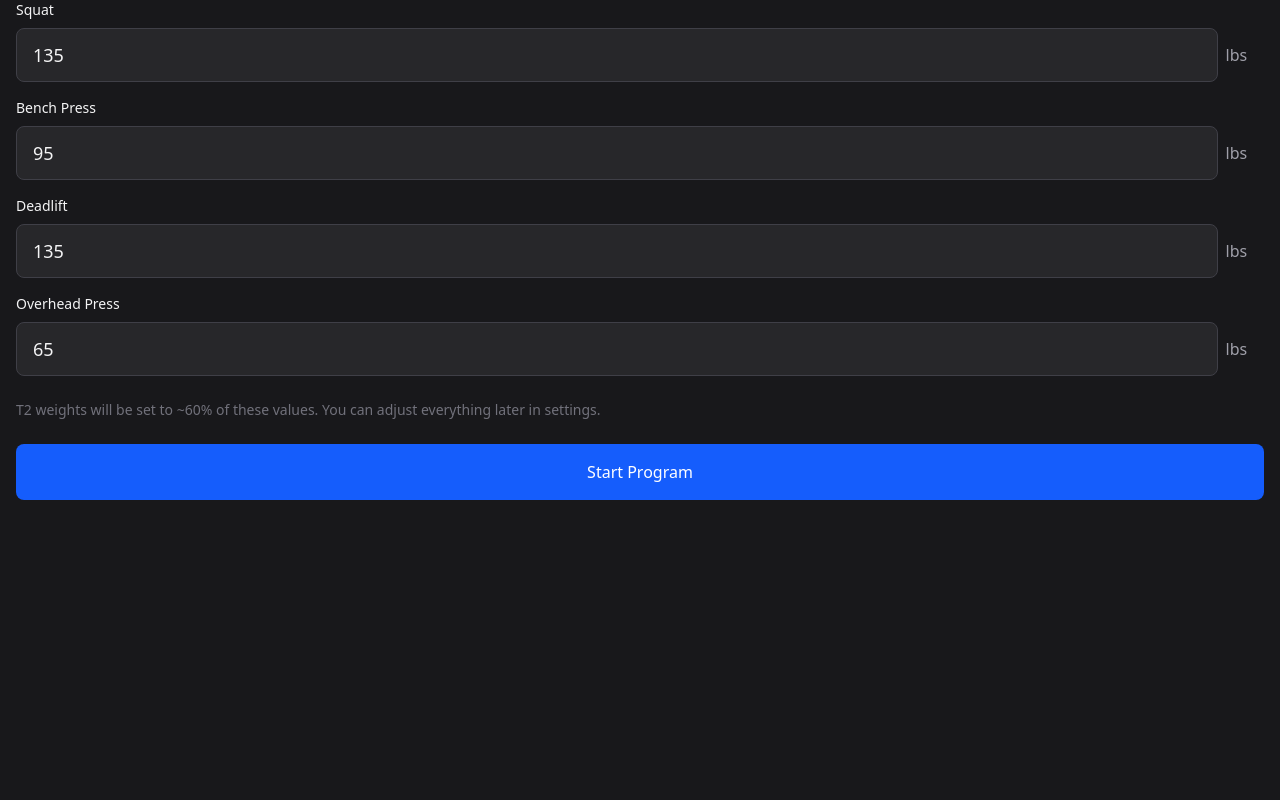
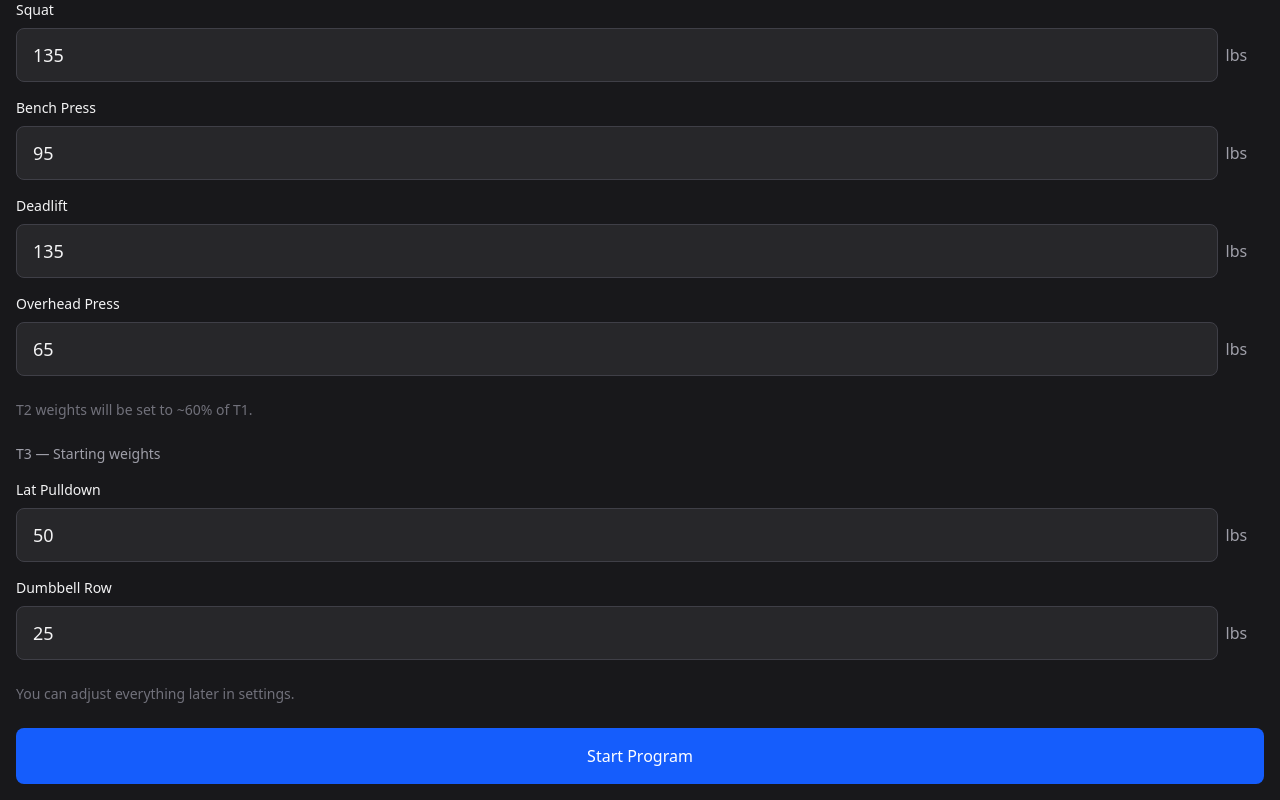
Before and after one commit to ColinPeyrat/gzclp-tracker, a React (Vite) app: page /setup in a window 1280 px wide. Shown: the part 352-1152 px from the top of the page. Before the commit the page ends 868 px from the top, so only its background shows below. Built offline with nearby package versions, Linux system fonts and the light colour scheme.

Commit message:
Add T3 setup inputs and plate weight suggestions
- Add lat pulldown and dumbbell row inputs to setup page
- Suggest 85% of 5RM for T1 starting weights
- Add 0.5kg plate option
- Show closest achievable weight when plates can't match target
- Allow updating workout weight to suggested weight

```diff
--- a/src/components/workout/ExerciseCard.tsx
+++ b/src/components/workout/ExerciseCard.tsx
@@ -9,6 +9,7 @@ interface ExerciseCardProps {
   availablePlates: number[]
   unit: WeightUnit
   onCompleteSet: (setIndex: number, reps: number) => void
+  onWeightChange?: (newWeight: number) => void
 }
 
 const tierColors: Record<Tier, string> = {
@@ -23,6 +24,7 @@ export function ExerciseCard({
   availablePlates,
   unit,
   onCompleteSet,
+  onWeightChange,
 }: ExerciseCardProps) {
   const exerciseName = getExerciseName(exercise.liftId, exercise.tier)
   const completedSets = exercise.sets.filter((s) => s.completed).length
@@ -47,6 +49,7 @@ export function ExerciseCard({
           barWeight={barWeight}
           availablePlates={availablePlates}
           unit={unit}
+          onWeightChange={onWeightChange}
         />
       )}
 
--- a/src/hooks/useWorkoutSession.ts
+++ b/src/hooks/useWorkoutSession.ts
@@ -19,6 +19,7 @@ interface UseWorkoutSessionReturn {
   completeSet: (setIndex: number, reps: number) => void
   failSet: (setIndex: number) => void
   failRemainingCurrentExerciseSets: () => void
+  updateCurrentExerciseWeight: (newWeight: number) => void
   nextExercise: () => void
   prevExercise: () => void
   finishWorkout: () => Workout | null
@@ -151,6 +152,18 @@ export function useWorkoutSession(): UseWorkoutSessionReturn {
     })
   }, [currentExerciseIndex])
 
+  const updateCurrentExerciseWeight = useCallback((newWeight: number) => {
+    setWorkout((prev) => {
+      if (!prev) return null
+      const exercises = [...prev.exercises]
+      exercises[currentExerciseIndex] = {
+        ...exercises[currentExerciseIndex],
+        weightLbs: newWeight,
+      }
+      return { ...prev, exercises }
+    })
+  }, [currentExerciseIndex])
+
   const nextExercise = useCallback(() => {
     setCurrentExerciseIndex((prev) =>
       prev < (workout?.exercises.length ?? 1) - 1 ? prev + 1 : prev
@@ -175,6 +188,7 @@ export function useWorkoutSession(): UseWorkoutSessionReturn {
     completeSet,
     failSet,
     failRemainingCurrentExerciseSets,
+    updateCurrentExerciseWeight,
     nextExercise,
     prevExercise,
     finishWorkout,
--- a/src/lib/plates.ts
+++ b/src/lib/plates.ts
@@ -2,6 +2,7 @@ export interface PlateResult {
   perSide: number[]
   totalWeight: number
   achievable: boolean
+  suggestedWeight?: number
 }
 
 export function calculatePlates(
@@ -12,7 +13,7 @@ export function calculatePlates(
   const weightPerSide = (targetWeight - barWeight) / 2
 
   if (weightPerSide < 0) {
-    return { perSide: [], totalWeight: barWeight, achievable: false }
+    return { perSide: [], totalWeight: barWeight, achievable: false, suggestedWeight: barWeight }
   }
 
   if (weightPerSide === 0) {
@@ -21,6 +22,7 @@ export function calculatePlates(
 
   // Sort plates from largest to smallest
   const sortedPlates = [...availablePlates].sort((a, b) => b - a)
+  const smallestPlate = sortedPlates[sortedPlates.length - 1]
 
   const perSide: number[] = []
   let remaining = weightPerSide
@@ -35,6 +37,13 @@ export function calculatePlates(
   const achievable = remaining === 0
   const actualPerSide = perSide.reduce((sum, p) => sum + p, 0)
   const totalWeight = barWeight + actualPerSide * 2
+
+  if (!achievable) {
+    // Find closest achievable weight above target by adding smallest plate
+    const suggestedPerSide = [...perSide, smallestPlate]
+    const suggestedWeight = barWeight + suggestedPerSide.reduce((sum, p) => sum + p, 0) * 2
+    return { perSide, totalWeight, achievable, suggestedWeight }
+  }
 
   return { perSide, totalWeight, achievable }
 }
--- a/src/lib/units.ts
+++ b/src/lib/units.ts
@@ -14,7 +14,7 @@ export const UNIT_CONFIG = {
   kg: {
     label: 'kg',
     barWeight: 20,
-    plates: [20, 15, 10, 5, 2.5, 1.25],
+    plates: [20, 15, 10, 5, 2.5, 1.25, 0.5],
     incrementT1Upper: 2.5,
     incrementT1Lower: 5,
     incrementT2Upper: 1.25,
@@ -50,6 +50,8 @@ export function getDefaultStartingWeights(unit: WeightUnit) {
       bench: 40,
       deadlift: 60,
       ohp: 30,
+      latPulldown: 25,
+      dbRow: 12.5,
     }
   }
   return {
@@ -57,5 +59,7 @@ export function getDefaultStartingWeights(unit: WeightUnit) {
     bench: 95,
     deadlift: 135,
     ohp: 65,
+    latPulldown: 50,
+    dbRow: 25,
   }
 }
--- a/src/pages/Setup.tsx
+++ b/src/pages/Setup.tsx
@@ -80,7 +80,7 @@ export function Setup() {
         </div>
 
         <div className="space-y-4">
-          <p className="text-sm text-zinc-400">T1 Starting Weights</p>
+          <p className="text-sm text-zinc-400">T1 — We suggest 85% of your 5RM</p>
           {[
             { key: 'squat', label: 'Squat' },
             { key: 'bench', label: 'Bench Press' },
@@ -107,8 +107,36 @@ export function Setup() {
         </div>
 
         <p className="text-sm text-zinc-500">
-          T2 weights will be set to ~60% of these values. You can adjust
-          everything later in settings.
+          T2 weights will be set to ~60% of T1.
+        </p>
+
+        <div className="space-y-4">
+          <p className="text-sm text-zinc-400">T3 — Starting weights</p>
+          {[
+            { key: 'latPulldown', label: 'Lat Pulldown' },
+            { key: 'dbRow', label: 'Dumbbell Row' },
+          ].map(({ key, label }) => (
+            <div key={key}>
+              <label className="mb-2 block text-sm font-medium">{label}</label>
+              <div className="flex items-center gap-2">
+                <input
+                  type="number"
+                  value={weights[key as keyof typeof weights]}
+                  onChange={(e) =>
+                    updateWeight(key as keyof typeof weights, e.target.value)
+                  }
+                  className="w-full rounded-lg border border-zinc-700 bg-zinc-800 px-4 py-3 text-lg focus:border-blue-500 focus:outline-none"
+                  min={0}
+                  step={unit === 'kg' ? 2.5 : 5}
+                />
+                <span className="w-10 text-zinc-400">{unit}</span>
+              </div>
+            </div>
+          ))}
+        </div>
+
+        <p className="text-sm text-zinc-500">
+          You can adjust everything later in settings.
         </p>
 
         <div className="mt-auto">
--- a/src/pages/Workout.tsx
+++ b/src/pages/Workout.tsx
@@ -22,7 +22,7 @@ export function Workout() {
   const navigate = useNavigate()
   const { state: programState, loaded: programLoaded, load: loadProgram, save: saveProgram } = useProgramStore()
   const { settings, loaded: settingsLoaded, load: loadSettings } = useSettingsStore()
-  const { session, startWorkout, completeSet, failRemainingCurrentExerciseSets, nextExercise, prevExercise, finishWorkout } = useWorkoutSession()
+  const { session, startWorkout, completeSet, failRemainingCurrentExerciseSets, updateCurrentExerciseWeight, nextExercise, prevExercise, finishWorkout } = useWorkoutSession()
   const [showFailModal, setShowFailModal] = useState(false)
   const restTimer = useRestTimer()
 
@@ -183,6 +183,7 @@ export function Workout() {
           availablePlates={settings.availablePlates}
           unit={settings.weightUnit}
           onCompleteSet={handleCompleteSet}
+          onWeightChange={updateCurrentExerciseWeight}
         />
       </main>
 
--- a/src/stores/programStore.ts
+++ b/src/stores/programStore.ts
@@ -9,6 +9,8 @@ interface StartingWeights {
   bench: number
   deadlift: number
   ohp: number
+  latPulldown: number
+  dbRow: number
 }
 
 interface ProgramStore {
@@ -35,8 +37,8 @@ function createInitialState(weights: StartingWeights): ProgramState {
       ohp: createInitialLiftState('ohp', 'T2', Math.round(weights.ohp * 0.6)),
     },
     t3: {
-      'lat-pulldown': { weightLbs: 50 },
-      'dumbbell-row': { weightLbs: 25 },
+      'lat-pulldown': { weightLbs: weights.latPulldown },
+      'dumbbell-row': { weightLbs: weights.dbRow },
     },
     nextWorkoutType: 'A1',
     workoutCount: 0,
```
Also changed, not shown: src/components/plates/PlateDisplay.tsx (+33 -4 lines).
